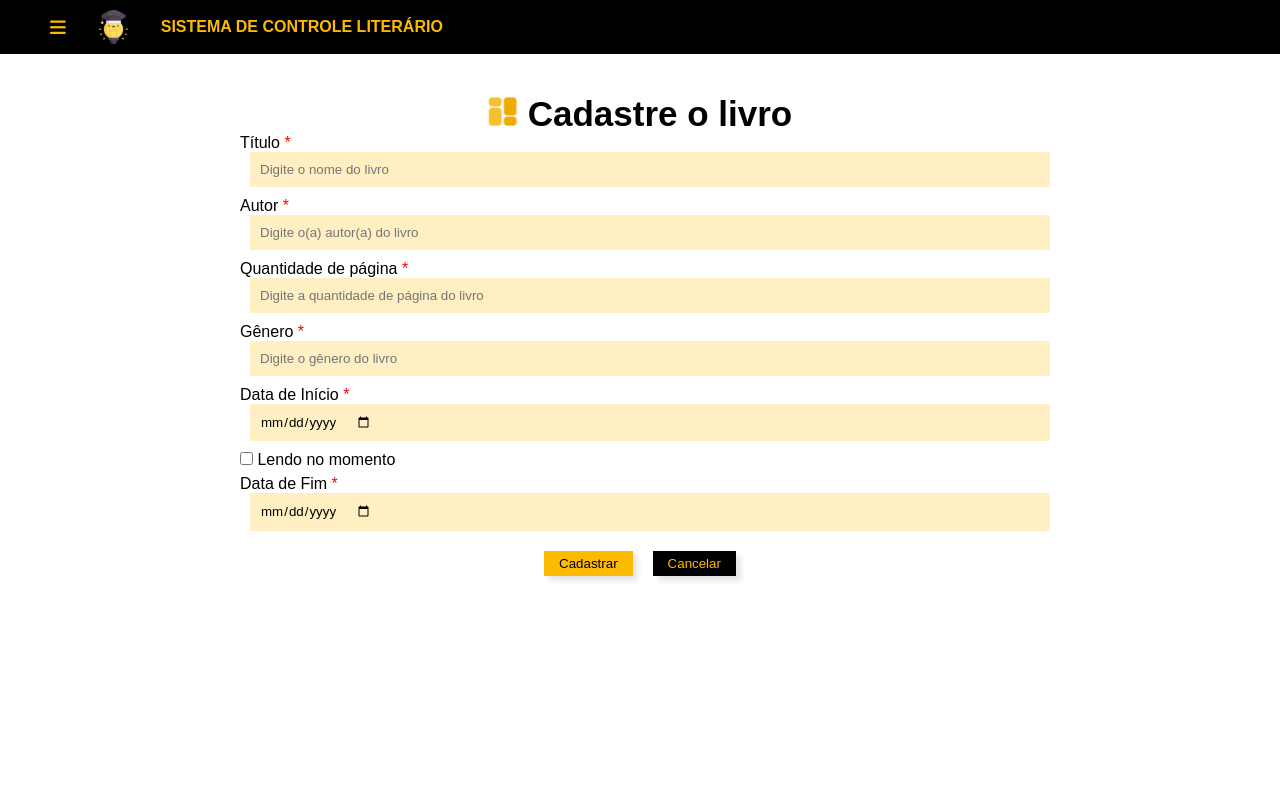
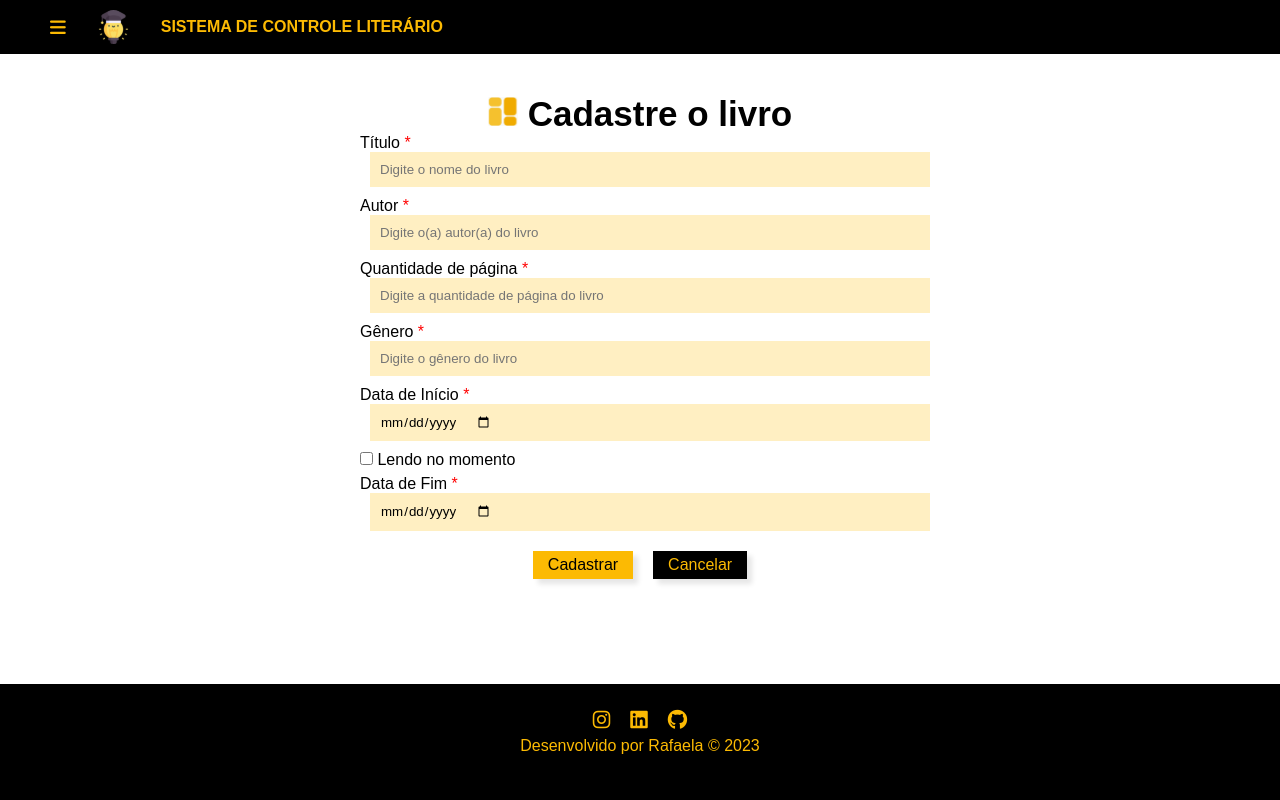
Before and after one commit to rafaelams17/scl-front, a Vue app: page /create-book in a window 1280 px wide. Shown: the top 800 px of the page. Built offline with nearby package versions, Linux system fonts and the light colour scheme; a web font is replaced by a local one.

Commit message:
arrumando a altura das telas

```diff
--- a/src/components/Feedback.vue
+++ b/src/components/Feedback.vue
@@ -13,7 +13,7 @@
     <textarea
       name="feedback"
       id="feedback"
-      cols="60"
+      cols="90"
       rows="10"
       placeholder="Enter your feedback."
     ></textarea>
@@ -48,7 +48,7 @@ function backToDashboard() {
 }
 .container {
   text-align: center;
-  height: calc(100vh - 22vh);
+  height: 78vh;
 }
 .container h1 {
   margin-top: 30px;
@@ -78,6 +78,7 @@ function backToDashboard() {
   box-shadow: 5px 5px 5px rgba(0, 0, 0, 0.1);
   cursor: pointer;
   font-weight: 500;
+  font-size: 16px;
 }
 .btn .submit:hover {
   transition: 0.5s;
@@ -91,6 +92,7 @@ function backToDashboard() {
   box-shadow: 5px 5px 5px rgba(0, 0, 0, 0.1);
   cursor: pointer;
   font-weight: 500;
+  font-size: 16px;
 }
 .btn .reset:hover {
   background-color: #000000ae;
--- a/src/components/book/CreateBook.vue
+++ b/src/components/book/CreateBook.vue
@@ -165,7 +165,7 @@ function backToDashboard() {
 .container {
   margin: 0 auto;
   width: 100vh;
-  height: 100vh;
+  height: 65.8vh;
   margin-bottom: 5%;
 }
 .container h1 {
@@ -180,9 +180,10 @@ function backToDashboard() {
 .form {
   display: flex;
   flex-direction: column;
+  max-width: 70%;
+  margin: 0 auto;
 }
-.form input,
-textarea {
+.form input {
   margin-bottom: 10px;
 }
 .form p {
@@ -227,6 +228,7 @@ textarea {
   box-shadow: 5px 5px 5px rgba(0, 0, 0, 0.1);
   cursor: pointer;
   font-weight: 500;
+  font-size: 16px;
 }
 .btn .submit:hover {
   transition: 0.5s;
@@ -240,6 +242,8 @@ textarea {
   box-shadow: 5px 5px 5px rgba(0, 0, 0, 0.1);
   cursor: pointer;
   font-weight: 500;
+  font-size: 16px;
+
 }
 .btn .reset:hover {
   background-color: #000000ae;
--- a/src/components/book/EditBook.vue
+++ b/src/components/book/EditBook.vue
@@ -160,8 +160,8 @@ function backToDashboard() {
 .container {
   margin: 0 auto;
   width: 100vh;
-  height: 90vh;
-  margin-bottom: 5%;
+  height: 70vh;
+  margin-bottom: 4%;
 }
 .container h1 {
   margin-top: 5%;
@@ -176,8 +176,7 @@ function backToDashboard() {
   display: flex;
   flex-direction: column;
 }
-.form input,
-textarea {
+.form input {
   margin-bottom: 10px;
 }
 .form p {
@@ -224,6 +223,7 @@ textarea {
   box-shadow: 5px 5px 5px rgba(0, 0, 0, 0.1);
   cursor: pointer;
   font-weight: 500;
+  font-size: 16px;
 }
 .btn .submit:hover {
   transition: 0.5s;
@@ -237,6 +237,7 @@ textarea {
   box-shadow: 5px 5px 5px rgba(0, 0, 0, 0.1);
   cursor: pointer;
   font-weight: 500;
+  font-size: 16px;
 }
 .btn .reset:hover {
   background-color: #000000ae;
--- a/src/components/book/ItemMenu.vue
+++ b/src/components/book/ItemMenu.vue
@@ -27,13 +27,14 @@ const props = defineProps({
 }
 .container p {
   font-size: 12px;
+  padding-bottom: 10px;
   color: #504f4f;
 }
 .items {
   background: transparent;
   display: flex;
   align-items: center;
-  font-size: 14px;
+  font-size: 15px;
 }
 .items:hover {
   transition: .5s;
```
